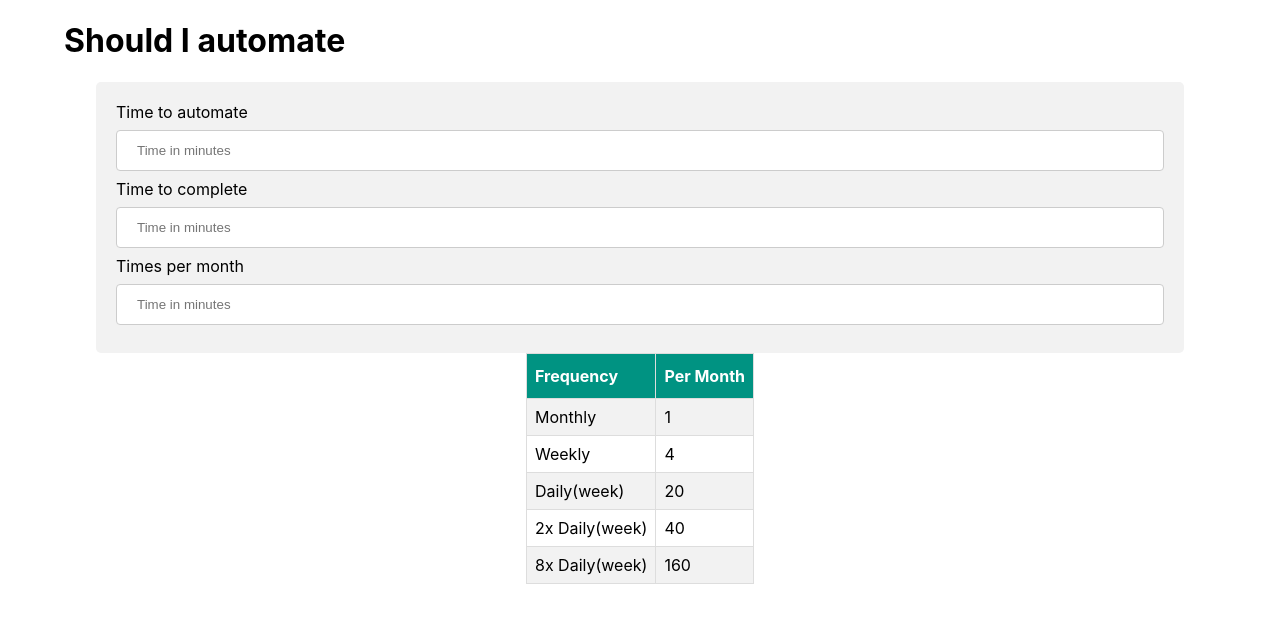
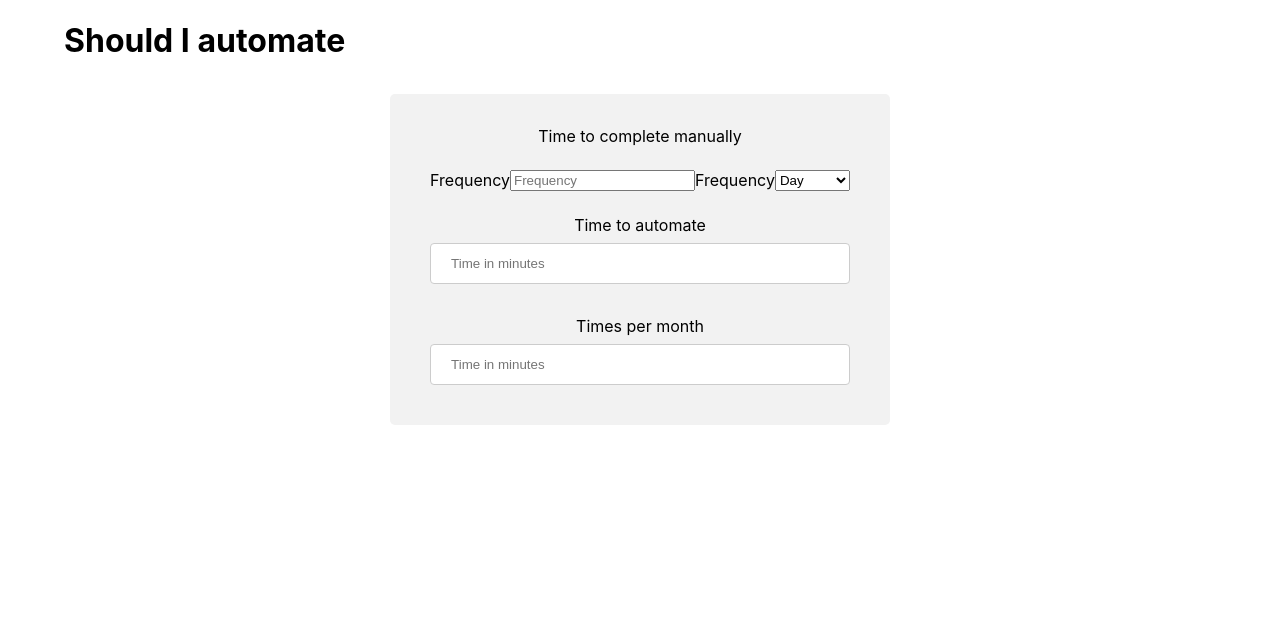
Before and after one commit to aedificatorum/shouldiautomateit, a React (Create React App) app: page / in a window 1280 px wide. Shown: the top 622 px of the page. Built offline with nearby package versions, Linux system fonts and the light colour scheme.

Commit message:
update input form

```diff
--- a/src/App.css
+++ b/src/App.css
@@ -33,7 +33,8 @@ body {
 .row {
   display: flex;
   flex-wrap: wrap;
-  justify-content: space-around
+  justify-content: space-around;
+  padding: 12px 20px;
 }
 
 .form {
@@ -51,24 +52,3 @@ input[type=text] {
   border-radius: 4px;
   box-sizing: border-box;
 }
-
-#frequency-helper {
-  border-collapse: collapse;
-}
-
-#frequency-helper td, #frequency-helper th{
-  border: 1px solid #ddd;
-  padding: 8px;
-}
-
-#frequency-helper tr:nth-child(even){background-color: #f2f2f2;}
-
-#frequency-helper tr:hover {background-color: #ddd;}
-
-#frequency-helper th {
-  padding-top: 12px;
-  padding-bottom: 12px;
-  text-align: left;
-  background-color: #009382;
-  color: white;
-}
--- a/src/App.js
+++ b/src/App.js
@@ -9,42 +9,44 @@ class App extends Component {
 
         <div className="row">
           <form className="form">
-            <label for="automate-time">Time to automate</label>
-            <input type="text" id="automate-time" placeholder="Time in minutes" />
-            <label for="complete-time">Time to complete</label>
-            <input type="text" id="complete-time" placeholder="Time in minutes" />
-            <label for="times-month">Times per month</label>
-            <input type="text" id="times-month" placeholder="Time in minutes" />
+            <div className="row">
+              <label for="automate-time">Time to complete manually</label>
+              </div>
+              <div className="row">
+              <label for="automate-time">Frequency</label>
+              <input
+                type="number"
+                id="automate-time"
+                placeholder="Frequency"
+              />
+            <label for="automate-time">Frequency</label>
+            <select type="text" id="unit">
+              <option value="days">Day</option>
+              <option value="week">Week</option>
+              <option value="two-week">Biweekly</option>
+              <option value="month">Month</option>
+            </select>
+            </div>
+
+            <div className="row">
+              <label for="complete-time">Time to automate</label>
+              <input
+                type="text"
+                id="complete-time"
+                placeholder="Time in minutes"
+              />
+            </div>
+            <div className="row">
+              <label for="times-month">Times per month</label>
+              <input
+                type="text"
+                id="times-month"
+                placeholder="Time in minutes"
+              />
+            </div>
           </form>
-          <table id="frequency-helper">
-            <tr>
-              <th>Frequency</th>
-              <th>Per Month</th>
-            </tr>
-            <tr>
-              <td>Monthly</td>
-              <td>1</td>
-              </tr>
-              <tr>
-                <td>Weekly</td>
-                <td>4</td>
-              </tr>
-              <tr>
-                <td>Daily(week)</td>
-                <td>20</td>
-              </tr>
-              <tr>
-                <td>2x Daily(week)</td>
-                <td>40</td>
-              </tr>
-              <tr>
-                <td>8x Daily(week)</td>
-                <td>160</td>
-              </tr>
 
-
-          </table>
-      </div>
+        </div>
       </div>
     );
   }
```
